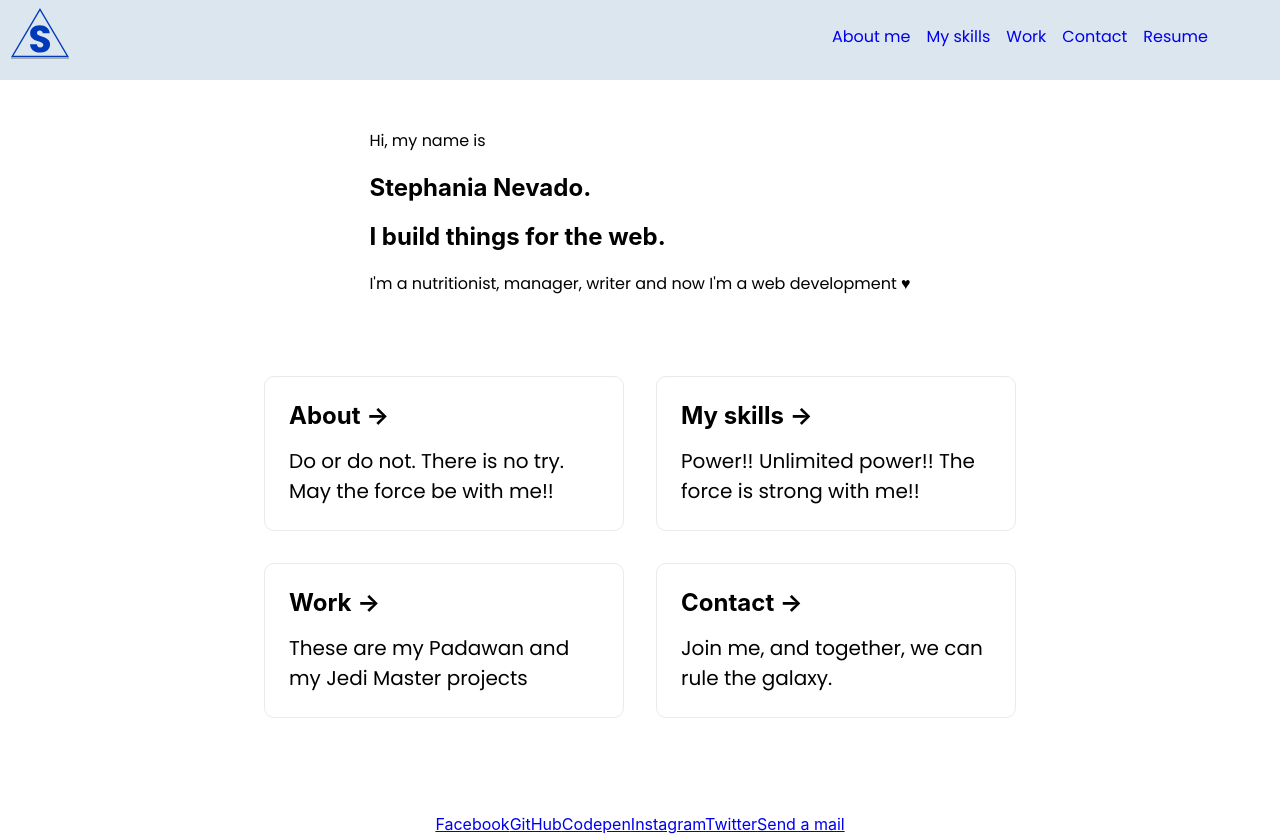
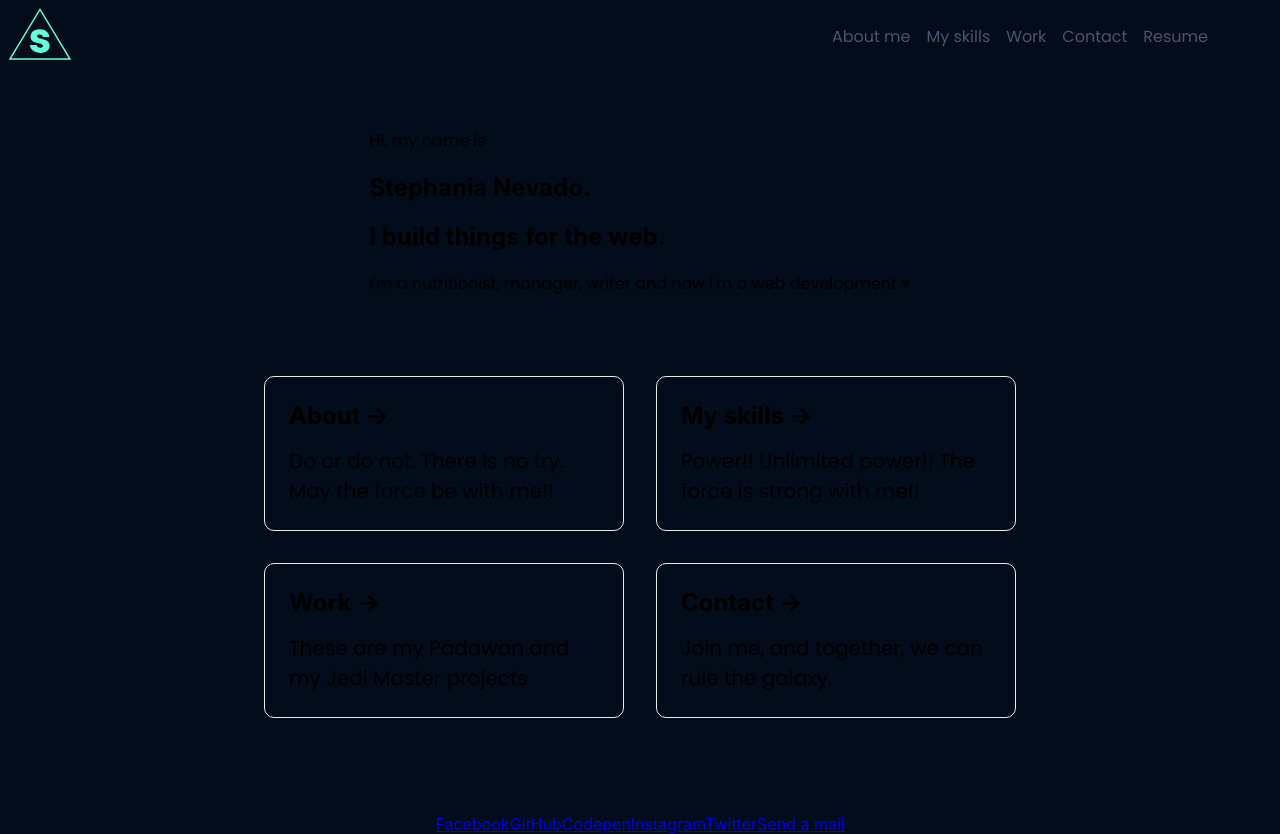
Before and after one commit to stephanianevado/portfolio, a Next.js app: page / in a window 1280 px wide. Built offline with nearby package versions, Linux system fonts and the light colour scheme.

Commit message:
styled NavBar

```diff
--- /dev/null
+++ b/components/colors.js
@@ -0,0 +1,3 @@
+export const dark = '#020c1b'
+export const grey = '#495670'
+export const green = '#64FFDA'
--- a/components/nav-bar.js
+++ b/components/nav-bar.js
@@ -1,4 +1,5 @@
 import styled from "styled-components";
+import {dark, green, grey} from "./colors";
 
 const NavWrapper = styled.div`
   margin-bottom: 2rem;
@@ -11,7 +12,7 @@ const Nav = styled.nav`
   top: 0;
   left: 0;
   width: 100%;
-  background-color: #dce6ee;
+  background-color: ${dark};
 `
 const NavList = styled.ul`
   display: flex;
@@ -21,10 +22,11 @@ const NavList = styled.ul`
    display: block;
    padding: 0.5rem;
    font-family: Poppins, sans-serif;
+   color: ${grey};
    text-decoration: none;
   }
   a:hover{
-    color: #002c59;
+    color: ${green};
   }
 `
 
@@ -40,7 +42,7 @@ export const NavBar = () => {
         <Nav>
             <div>
                 <a href="#">
-                    <Logo src="/logo.svg" alt="logo SVG portfolio"/>
+                    <Logo src="/logoportfolio.svg" alt="logo SVG portfolio"/>
                 </a>
             </div>
             <NavList>
--- a/pages/index.css
+++ b/pages/index.css
@@ -7,3 +7,8 @@ body {
 p {
     font-family: 'Poppins', sans-serif;
 }
+
+html{
+    background-color: #020c1b;
+    /*background-color: #495670;*/
+}
--- a/pages/index.js
+++ b/pages/index.js
@@ -1,9 +1,5 @@
 import Head from 'next/head'
 import { NavBar } from '../components/nav-bar'
-import { AboutMe } from '../pages/about'
-import { MySkills } from '../pages/myskills'
-import { MyWorks } from '../pages/work'
-import { MyContacts } from '../pages/contact'
 import Link from 'next/link'
 
 import { FooterPortfolio } from '../components/footer-portfolio'
```
Also changed, not shown: public/logo.svg (deleted), public/logoportfolio.svg (added).
